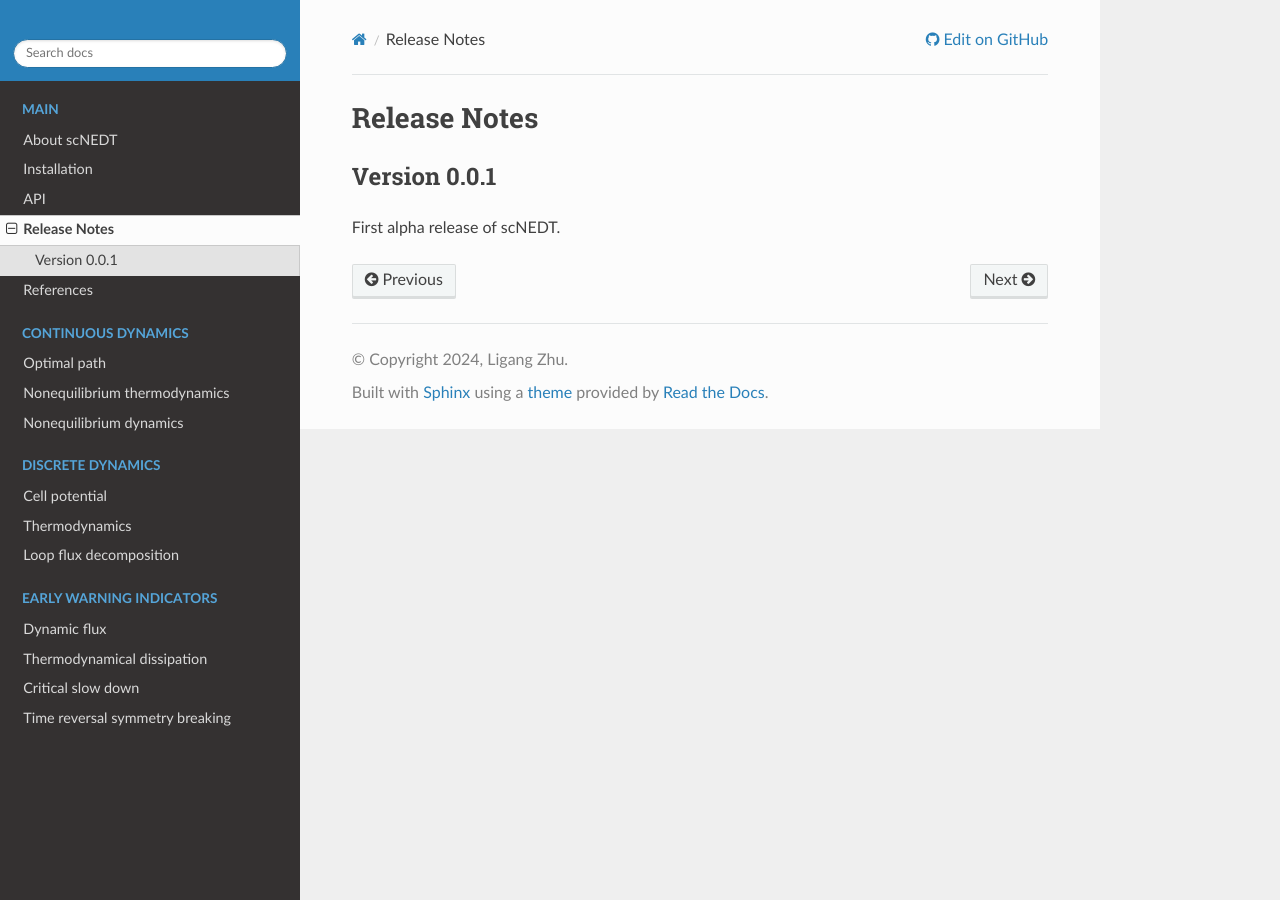
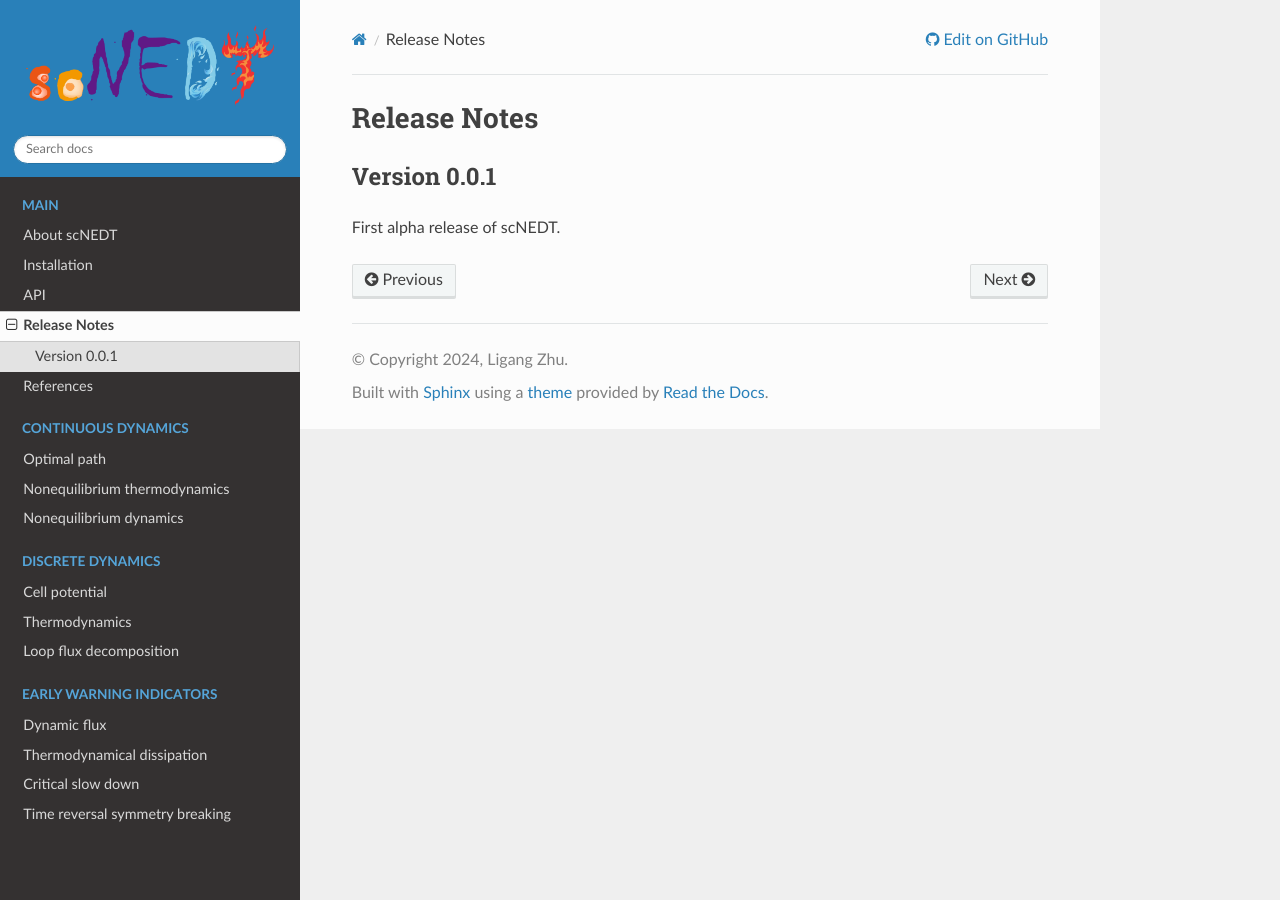
Before and after one commit to Zhu-1998/scNEDT_notebook, a Sphinx documentation site: the page built from docs/source/release_notes.rst, in a window 1280 px wide. Built offline with Sphinx 7.4.7 and the Read the Docs theme 3.1.0, drawn with Linux system fonts in a browser that asks for light colours; pages that are not in the unit, such as notebooks, are missing from menus.

Commit message:
Update conf.py

```diff
--- a/docs/source/conf.py
+++ b/docs/source/conf.py
@@ -170,7 +170,9 @@ html_context = dict(
 # Add any paths that contain custom static files (such as style sheets) here,
 # relative to this directory. They are copied after the builtin static files,
 # so a file named "default.css" will overwrite the builtin "default.css".
-
+html_static_path = ["_static"]
+#html_css_files = ["css/custom.css"]
+html_logo = "_static/logo.png"
 
 # def setup(app):
     # app.add_css_file("css/custom.css")
```
